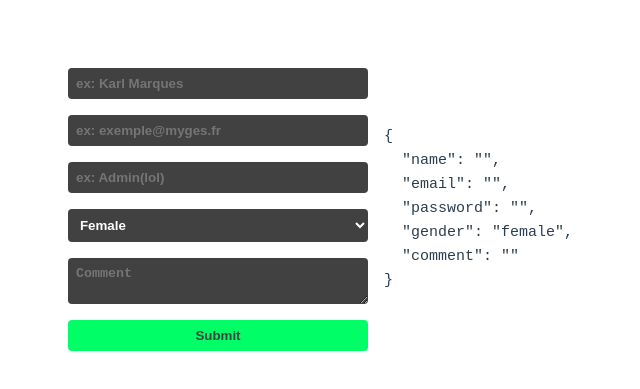
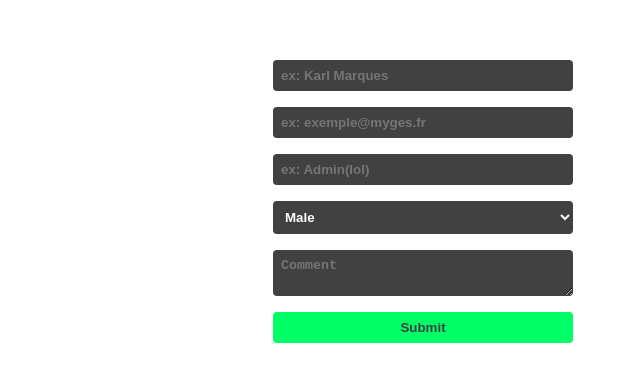
Before and after one commit to TheHikuro/esgi-formik, a Vue app: page / in a window 1280 px wide. Shown: the part 191-580 px from the top of the page, without its empty margins (67-707 px from the left). Built offline with nearby package versions, Linux system fonts and the light colour scheme.

Commit message:
Add field verification

```diff
--- a/src/App.vue
+++ b/src/App.vue
@@ -7,7 +7,7 @@ const initialValues = {
   name: "",
   email: "",
   password: "",
-  gender: "female",
+  gender: "male",
   comment: "",
 };
 
@@ -20,7 +20,7 @@ const validationSchema = yup.object({
 });
 
 const onSubmit = (values) => {
-  console.log(values);
+  alert("SUCCESS !\n" + JSON.stringify(values, null, 2));
 };
 
 </script>
@@ -36,11 +36,8 @@ const onSubmit = (values) => {
         <option value="female">Female</option>
       </InputCustom>
       <InputCustom name="comment" as="textarea" placeholder="Comment" />
-      <button type="submit">Submit</button>
+      <InputCustom name="submit" as="button" type="submit" label="Submit">Submit</InputCustom>
     </Formik>
-    <div class="values">
-      <pre>{{ initialValues }}</pre>
-    </div>
   </div>
 </template>
 
--- a/src/components/Formik.vue
+++ b/src/components/Formik.vue
@@ -1,10 +1,15 @@
 <script setup>
-import { defineProps, reactive, provide } from "vue";
+import { defineProps, reactive, provide, toRefs } from "vue";
 
 const props = defineProps({
     initialValues: {
         type: Object,
         required: true,
+    },
+    initialErrors: {
+        type: Object,
+        required: false,
+        default: {},
     },
     validationSchema: {
         type: Object,
@@ -17,11 +22,31 @@ const props = defineProps({
 });
 
 const values = reactive(props.initialValues);
-provide("values", values);
+const errors = reactive(props.initialErrors);
+
+const onUpdatedValue = (id, value) => {
+    values[id] = value;
+};
+
+provide("values", { values, onUpdatedValue });
+provide("errors", { errors });
+
 
 const handleSubmit = (event) => {
     event.preventDefault();
-    props.onSubmit(values);
+    Object.keys(errors).forEach((key) => {
+        delete errors[key];
+    });
+    props.validationSchema
+        .validate(values, { abortEarly: false })
+        .then(() => {
+            props.onSubmit(values);
+        })
+        .catch((err) => {
+            err.inner.forEach((error) => {
+                errors[error.path] = error.message;
+            });
+        });
 };
 
 </script>
@@ -29,5 +54,8 @@ const handleSubmit = (event) => {
 <template>
     <form @submit.prevent="handleSubmit">
         <slot />
+        <ul>
+            <li v-for="(error, field) in errors" :key="field">{{ error }}</li>
+        </ul>
     </form>
 </template>
--- a/src/components/InputCustom.vue
+++ b/src/components/InputCustom.vue
@@ -10,21 +10,12 @@ const props = defineProps({
         type: String,
         required: true,
     },
-    label: {
-        type: String,
-        required: false,
-    },
-    value: {
-        type: String,
-        required: false,
-    },
 });
 
-const values = inject('values');
+const {values, onUpdatedValue} = inject('values');
 </script>
-
 <template>
-    <component :is="as" :name="name" :value="values[name]" @input="$emit('input', $event.target.value)">
+    <component :is="as" :name="name" :value="values[name]" @input="onUpdatedValue(name, $event.target.value)">
         <slot />
     </component>
 </template>
```
